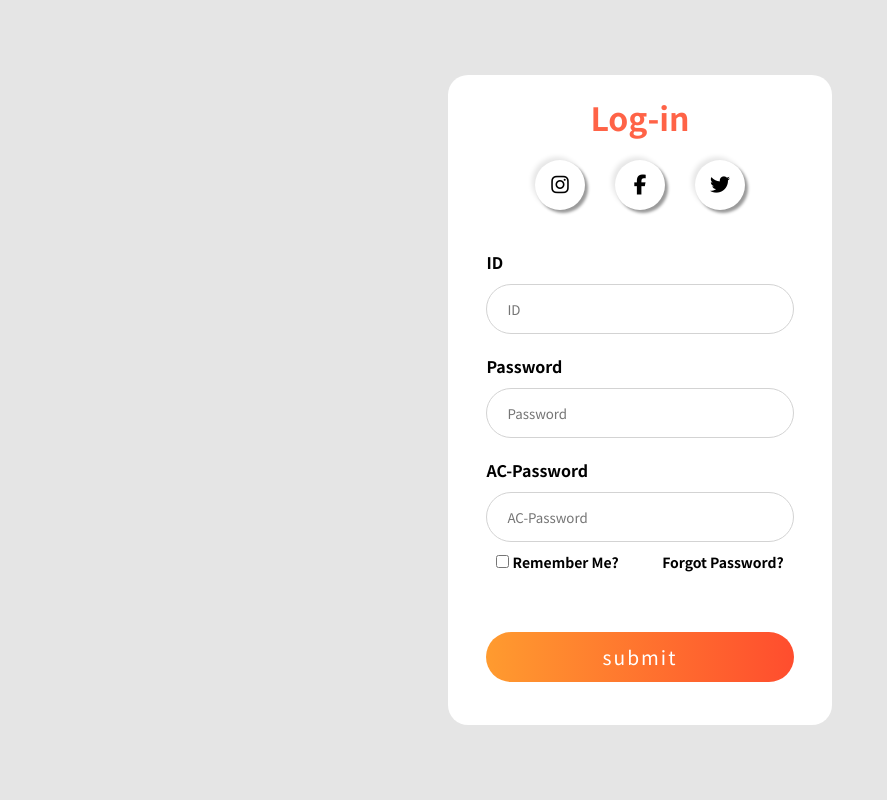
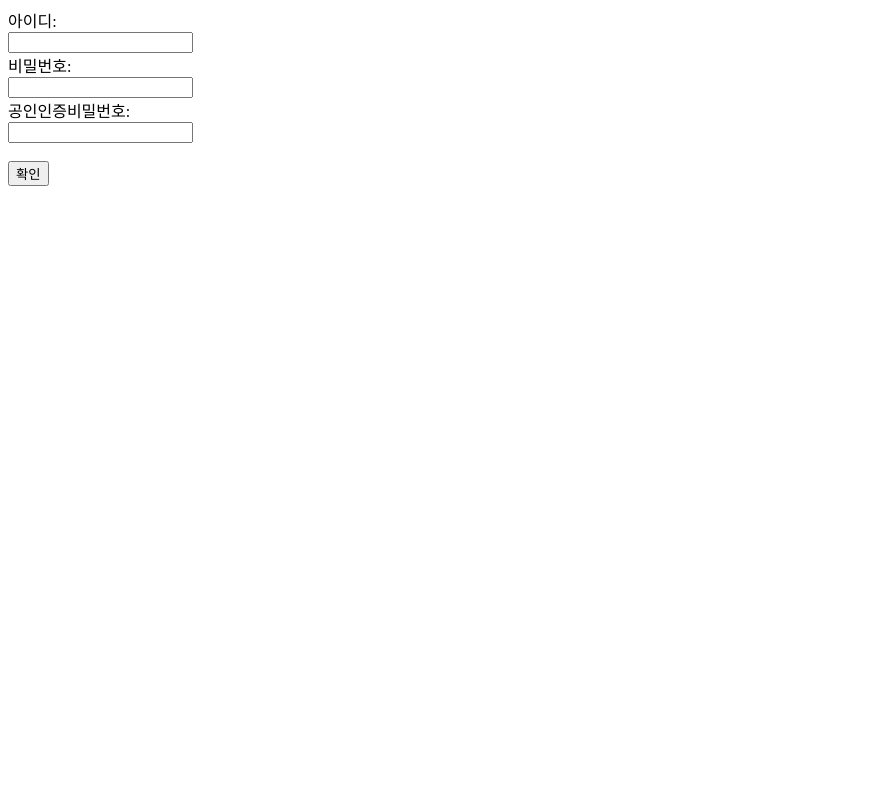
Before and after one commit to jeeyoun-kang/HASUNG-STOCK, a Django app: page / in a window 1280 px wide. Shown: the whole page, without its empty margins (0-887 px from the left). Run offline with Django 4.2, Linux system fonts and the light colour scheme; some libraries are stand-ins or nearby versions.

Commit message:
20220518

```diff
--- a/mysite/polls/templates/polls/login.html
+++ b/mysite/polls/templates/polls/login.html
@@ -1,16 +1,13 @@
-<!--
 <!DOCTYPE html>
 <html lang="en">
 <head>
     <meta charset="UTF-8">
     <meta http-equiv="X-UA-Compatible" content="IE=edge">
     <meta name="viewport" content="width=device-width, initial-scale=1.0">
-    <link href="style.css" rel="stylesheet" type="text/css">
     <title>Document</title>
 </head>
-<body onresize="parent.resizeTo(500,400)" onload="parent.resizeTo(500,400)">
-    <login-sort>
-    <form id="testform" action="/main/" method="post">{% csrf_token %}<br>
+<body>
+    <form id="testform" action="/main/" method="post">{% csrf_token %}
          <label for="fname">아이디:</label><br>
          <input type="text" id="fname" name="num"><br>
          <label for="lname">비밀번호:</label><br>
@@ -18,59 +15,7 @@
          <label for="lname">공인인증비밀번호:</label><br>
          <input type="password" id="pname" name="pass"><br><br>
 
-         <button>
-         <input type="submit" value="" style="background-color:transparent;  border:0px transparent solid;">
-          확인
-         </button>
+         <input type="submit" value="확인">
     </form>
-    </login-sort>
-</body>
-</html>-->
-
-<!DOCTYPE html>
-<html lang="en">
-<head>
-    <meta charset="UTF-8">
-    <meta http-equiv="X-UA-Compatible" content="IE=edge">
-    <meta name="viewport" content="width=device-width, initial-scale=1.0">
-    <title>Document</title>
-    <link href="https://fonts.googleapis.com/css2?family=Noto+Sans+KR:wght@400;500;700&display=swap" rel="stylesheet">
-    <script src="https://kit.fontawesome.com/53a8c415f1.js" crossorigin="anonymous"></script>
-    <link rel="stylesheet" href=".\login.css?ver=1">
-</head>
-<body>
-    <div class="wrap">
-        <div class="login">
-            <h2>Log-in</h2>
-            <div class="login_sns">
-            <li><a href=""><i class="fab fa-instagram"></i></a></li>
-            <li><a href=""><i class="fab fa-facebook-f"></i></a></li>
-            <li><a href=""><i class="fab fa-twitter"></i></a></li>
-            </div>
-            <div class="login_id">
-                <h4>ID</h4>
-                <input type="text" name="" id="" placeholder="ID">
-            </div>
-            <div class="login_pw">
-                <h4>Password</h4>
-                <input type="password" name="" id="" placeholder="Password">
-            </div>
-            <div class="login_ACpw">
-                <h4>AC-Password</h4>
-                <input type="password" name="" id="" placeholder="AC-Password">
-            </div>
-            <div class="login_etc">
-                <div class="checkbox">
-                <input type="checkbox" name="" id=""> Remember Me?
-                </div>
-                <div class="forgot_pw">
-                <a href="">Forgot Password?</a>
-            </div>
-            </div>
-            <div class="submit">
-                <input type="submit" value="submit"></br></br>
-            </div>
-        </div>
-    </div>
 </body>
 </html>
```
